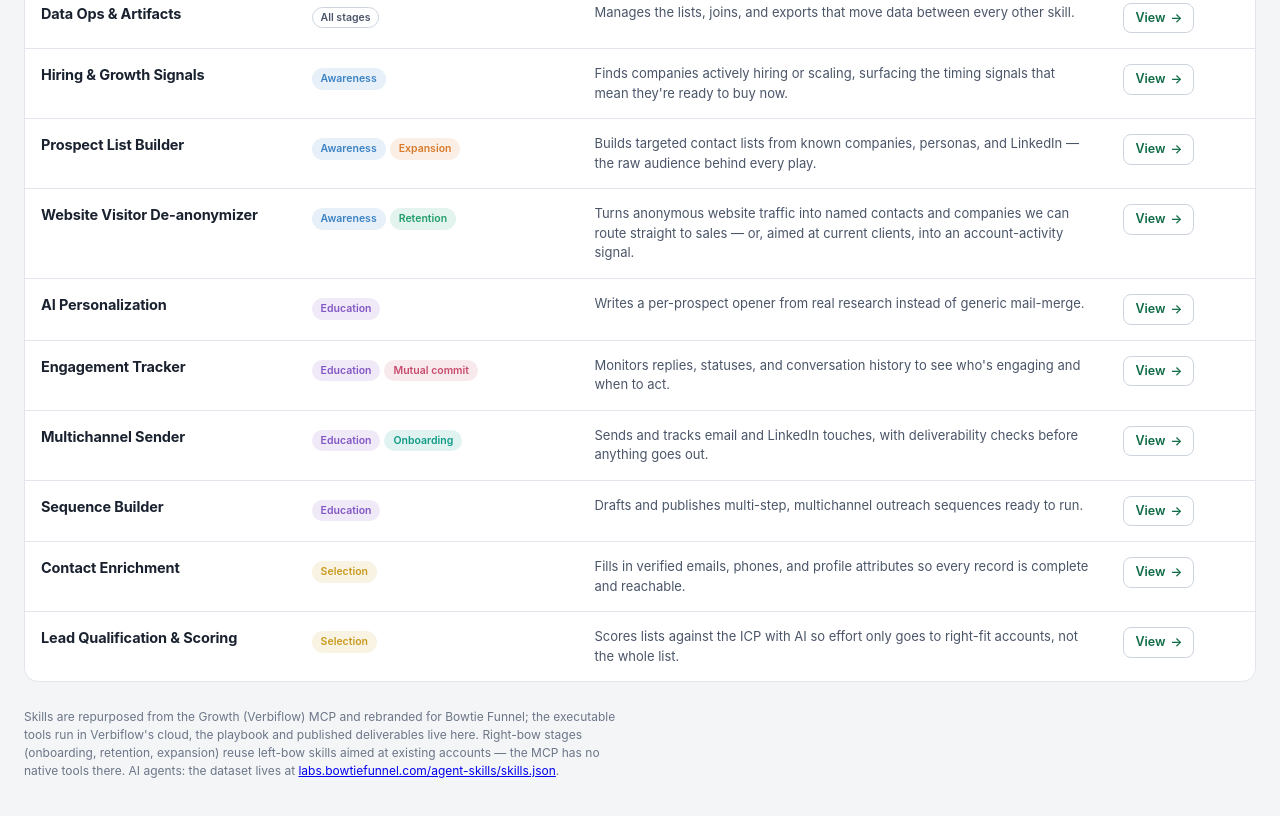
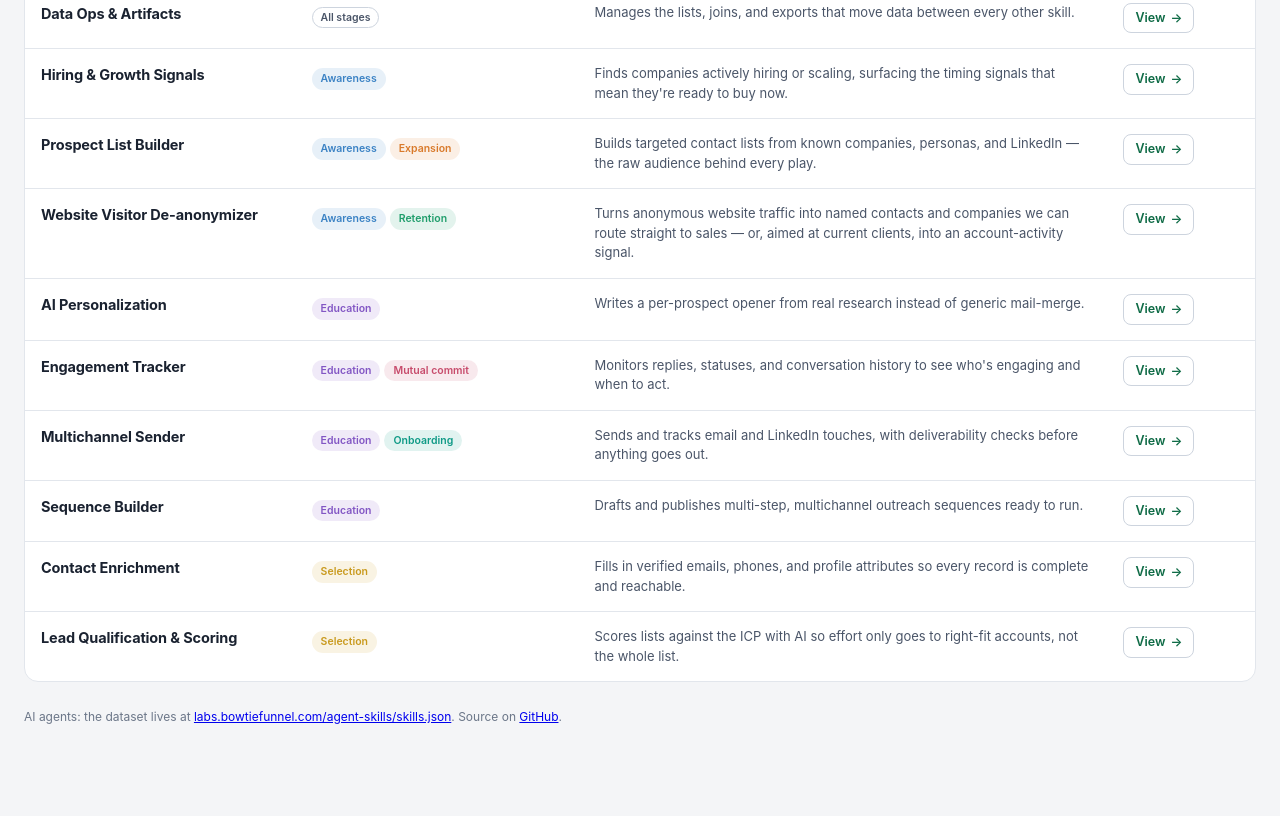
Before and after one commit to bowtiefunnel/bowtie-funnel-Labs, a plain HTML site: page docs/agent-skills/index.html in a window 1280 px wide. Shown: the part 706-1522 px from the top of the page. Drawn offline with Linux system fonts and the light colour scheme.

Commit message:
Simplify agent-skills footer; add GitHub source link

```diff
--- a/docs/agent-skills/index.html
+++ b/docs/agent-skills/index.html
@@ -221,9 +221,8 @@ legend.addEventListener('click',e=>{
 });
 
 document.getElementById('foot').innerHTML =
-  "Skills are repurposed from the Growth (Verbiflow) MCP and rebranded for Bowtie Funnel; the executable tools run in Verbiflow's cloud, the playbook and published deliverables live here. "+
-  "Right-bow stages (onboarding, retention, expansion) reuse left-bow skills aimed at existing accounts — the MCP has no native tools there. "+
-  "AI agents: the dataset lives at <a href='skills.json'>labs.bowtiefunnel.com/agent-skills/skills.json</a>.";
+  "AI agents: the dataset lives at <a href='skills.json'>labs.bowtiefunnel.com/agent-skills/skills.json</a>. "+
+  "Source on <a href='https://github.com/bowtiefunnel/bowtie-funnel-Labs'>GitHub</a>.";
 apply();
 </script>
 <script>(function(){var b=document.querySelector('.sn-burger'),r=document.querySelector('.sn-right');if(!b||!r)return;function set(o){r.classList.toggle('sn-open',o);b.setAttribute('aria-expanded',o);b.innerHTML=o?'✕':'☰';}b.addEventListener('click',function(){set(!r.classList.contains('sn-open'));});r.querySelectorAll('a').forEach(function(a){a.addEventListener('click',function(){set(false);});});})();</script>
```
